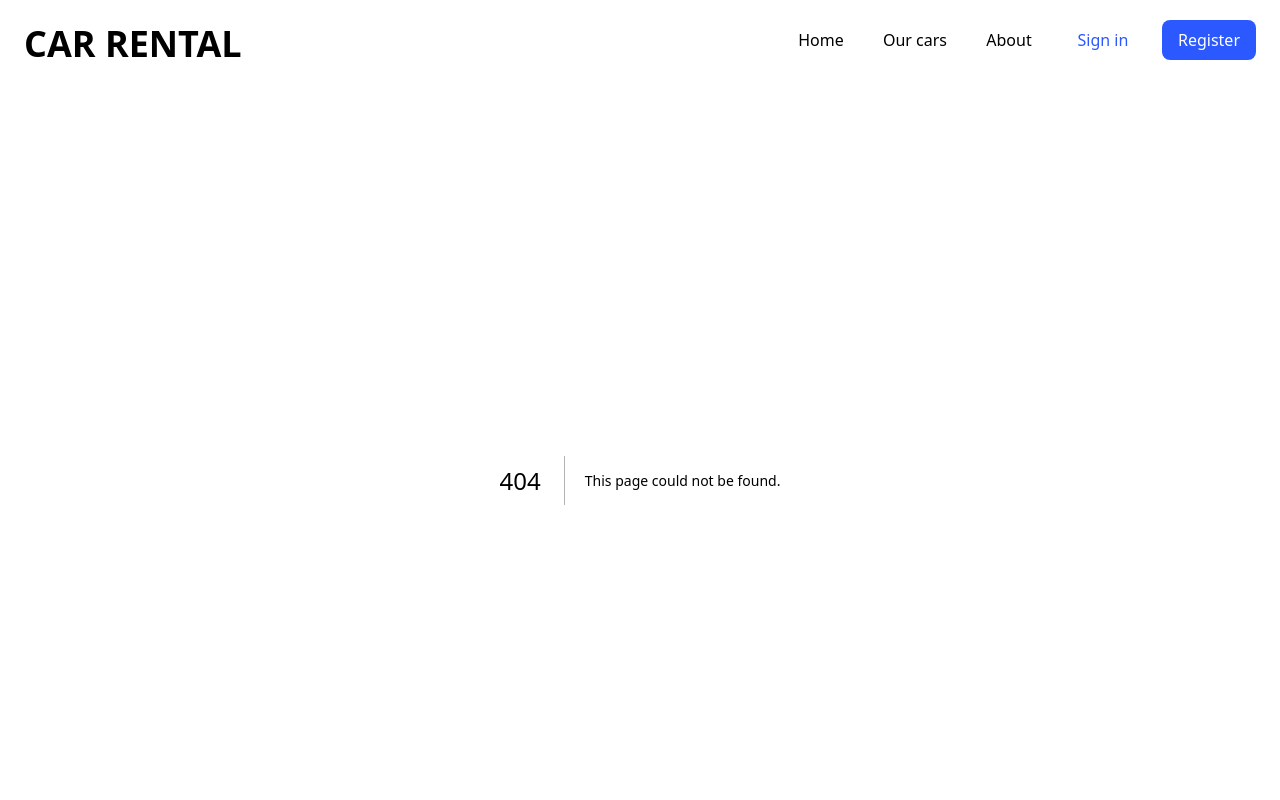
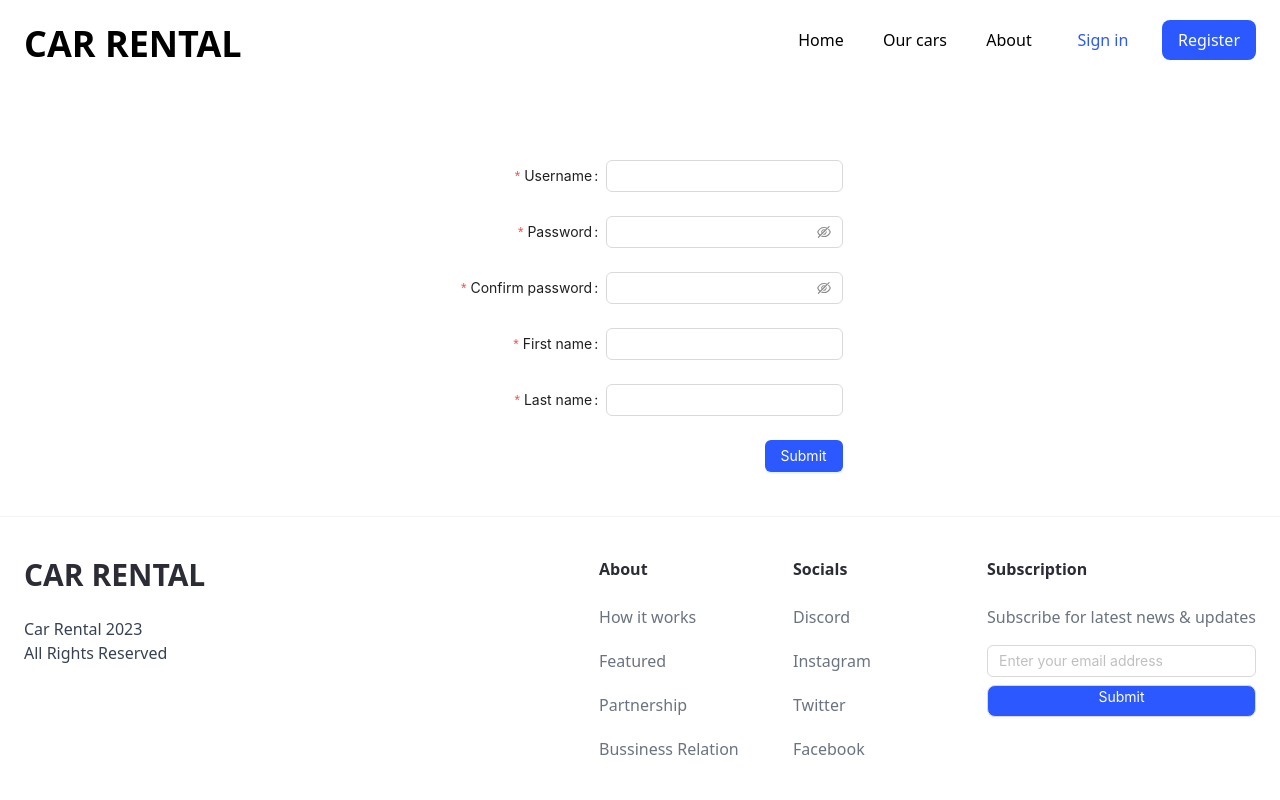
Before and after one commit to BornDhamachart/carRentalWebsite, a Next.js app: page /register in a window 1280 px wide. Before the commit this address had no page. Shown: the top 800 px of the page. Built offline with nearby package versions, Linux system fonts and the light colour scheme.

Commit message:
add page register + login

```diff
--- a/components/Navbar.tsx
+++ b/components/Navbar.tsx
@@ -32,13 +32,17 @@ const Navbar = () => {
           className="text-primary-blue rounded-full bg-white min-w-[70px]"
           onClick={() => {}}
         >
+          <Link href="/login">
           Sign in
+          </Link>
         </button>
         <button
           className="bg-primary-blue rounded-lg text-white min-w-[70px] px-4 py-2"
           onClick={() => {}}
         >
+          <Link href="/register">
           Register
+          </Link>
         </button>
       </div>
     </nav>
--- /dev/null
+++ b/pages/login/index.tsx
@@ -0,0 +1,94 @@
+import { useEffect, useState } from "react";
+import { Button, Form, Input, Checkbox } from "antd";
+import axios from "axios";
+
+const LoginPage = () => {
+  const [loginData, setLoginData] = useState<FormValue>();
+
+  interface FormValue {
+    username: string;
+    password: string;
+  }
+  const onSubmitForm = (data: FormValue) => {
+    setLoginData((prevState) => ({
+      ...prevState,
+      username: data.username,
+      password: data.password,
+    }));
+  };
+
+  const submitLogin = () => {
+    axios({
+      method: "post",
+      maxBodyLength: Infinity,
+      url: ``,
+        headers: {
+          "Content-Type": "application/json",
+        },
+      data: loginData,
+    })
+      .then((res) => {
+        console.log("Login response", res.data);
+        if(res.data.status === "ok" ) {
+            //Save token to local storage
+            localStorage.setItem("token", res.data.token);
+            //Redirect to some path
+        }
+      })
+      .catch((error) => {
+        console.log("API Error", error);
+      });
+  };
+
+  useEffect(() => {
+    console.log("loginData", loginData);
+    // submitLogin();
+  }, [loginData]);
+
+  return (
+    <div className="w-full flex justify-center items-center mt-20">
+      <Form
+        labelCol={{ span: 8 }}
+        wrapperCol={{ span: 20 }}
+        // style={{ maxWidth: 600 }}
+        initialValues={{ remember: true }}
+        onFinish={onSubmitForm}
+        autoComplete="off"
+      >
+        <Form.Item
+          label="Username"
+          name="username"
+          rules={[{ required: true, message: "Please input your username!" }]}
+        >
+          <Input />
+        </Form.Item>
+
+        <Form.Item
+          label="Password"
+          name="password"
+          rules={[{ required: true, message: "Please input your password!" }]}
+        >
+          <Input.Password />
+        </Form.Item>
+
+        <Form.Item
+          name="remember"
+          valuePropName="checked"
+          wrapperCol={{ offset: 8, span: 16 }}
+        >
+          <Checkbox>Remember me</Checkbox>
+        </Form.Item>
+
+        <div className="flex justify-end w-full">
+        <Form.Item>
+          <Button type="primary" htmlType="submit" className="bg-primary-blue text-white ">
+            Submit
+          </Button>
+        </Form.Item>
+        </div>
+      </Form>
+    </div>
+  );
+};
+
+export default LoginPage;
--- /dev/null
+++ b/pages/register/index.tsx
@@ -0,0 +1,146 @@
+import { useEffect, useState } from "react";
+import { Button, Form, Input } from "antd";
+import axios from "axios";
+
+const RegisterPage = () => {
+  const [registerData, setRegisterData] = useState<FormValue>();
+  interface FormValue {
+    username: string;
+    password: string;
+    fname: string;
+    lname: string;
+  }
+
+  const onSubmitForm = (data: FormValue) => {
+    setRegisterData((prevState) => ({
+      ...prevState,
+      username: data.username,
+      password: data.password,
+      fname: data.fname,
+      lname: data.lname,
+    }));
+  };
+
+  useEffect(() => {
+    console.log("registerData", registerData);
+    // submitRegister();
+  }, [registerData]);
+
+  const submitRegister = () => {
+    axios({
+      method: "post",
+      maxBodyLength: Infinity,
+      url: ``,
+        headers: {
+          "Content-Type": "application/json",
+        },
+      data: registerData,
+    })
+      .then((res) => {
+        console.log("Register response", res.data);
+      })
+      .catch((error) => {
+        console.log("API Error", error);
+      });
+  };
+
+  return (
+    <div className="w-full flex justify-center items-center mt-20">
+      <Form
+        labelCol={{ span: 10 }}
+        wrapperCol={{ span: 20 }}
+        // style={{ maxWidth: 600 }}
+        onFinish={onSubmitForm}
+        autoComplete="off"
+      >
+        <Form.Item
+          label="Username"
+          name="username"
+          rules={[
+            {
+              required: true,
+              message: "Please enter your username",
+            },
+          ]}
+        >
+          <Input />
+        </Form.Item>
+
+        <Form.Item
+          label="Password"
+          name="password"
+          rules={[
+            {
+              required: true,
+              message: "Please enter your password",
+            },
+          ]}
+          hasFeedback
+        >
+          <Input.Password />
+        </Form.Item>
+
+        <Form.Item
+          label="Confirm password"
+          name="confirmPassword"
+          dependencies={["password"]}
+          hasFeedback
+          rules={[
+            {
+              required: true,
+              message: "Please confirm your password!",
+            },
+            ({ getFieldValue }) => ({
+              validator(_, value) {
+                if (!value || getFieldValue("password") === value) {
+                  return Promise.resolve();
+                }
+                return Promise.reject(
+                  new Error("The new password that you entered do not match!")
+                );
+              },
+            }),
+          ]}
+        >
+          <Input.Password />
+        </Form.Item>
+
+        <Form.Item
+          label="First name"
+          name="fname"
+          rules={[
+            {
+              required: true,
+              message: "Please enter your first name",
+            },
+          ]}
+        >
+          <Input />
+        </Form.Item>
+
+        <Form.Item
+          label="Last name"
+          name="lname"
+          rules={[
+            {
+              required: true,
+              message: "Please enter your last name",
+            },
+          ]}
+        >
+          <Input />
+        </Form.Item>
+
+        <div className="flex justify-end w-full">
+          <Form.Item>
+            <Button type="primary" htmlType="submit" className="bg-primary-blue text-white">
+              Submit
+            </Button>
+          </Form.Item>
+        </div>
+      </Form>
+    </div>
+  );
+};
+
+export default RegisterPage;
```
